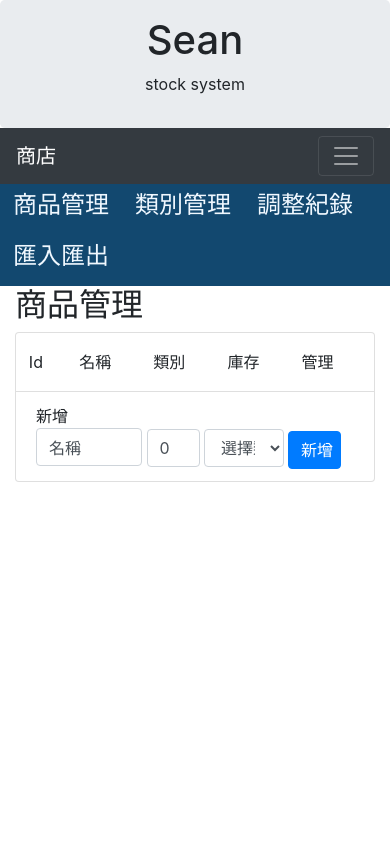
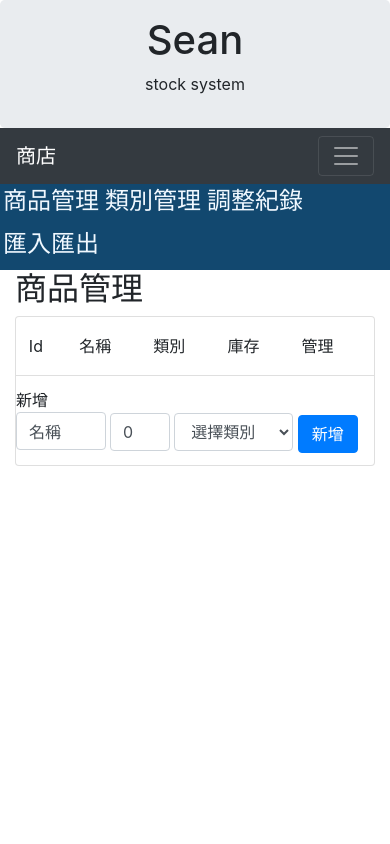
Before and after one commit to Seanlin2/StockSystem, a plain HTML site: page StockSystem/StockSystem.html in a window 390 px wide. Shown: the top 844 px of the page. Drawn offline with nearby package versions, Linux system fonts and the light colour scheme.

Commit message:
Update StockSystem.html

```diff
--- a/StockSystem/StockSystem.html
+++ b/StockSystem/StockSystem.html
@@ -77,6 +77,9 @@
             .narcol{
                 padding: 12px 0px;
             }
+            .mop{
+                padding: 2px;
+            }
         }
         @media only screen and (min-width: 576px) {
             .left_menu .btn {
@@ -140,7 +143,7 @@
                 <div class="row">
 
                     <div class="left_menu col-sm-2">
-                        <div v-for="item in LeftMenu" @click="ShowPage(item);" class="btn ">
+                        <div v-for="item in LeftMenu" @click="ShowPage(item);" class="btn mop">
                             <h4>{{item.name}}</h6>
                         </div>
                     </div>
@@ -166,12 +169,12 @@
                                         <input class="" type="button" name="add" value="+" @Click="AddItemNb(item)">
                                     </div>
                                 </li>
-                                <li class="list-group-item add" >
+                                <li class="list-group-item add narcol" >
                                     <div>新增</div>
-                                    <input class="form-control col-sm-2 col-4" type="text" name="name" v-model="newItem.name">
+                                    <input class="form-control col-sm-2 col-3" type="text" name="name" v-model="newItem.name">
                                     <input class="form-control col-sm-1 col-2" type="number" name="number" placeholder="初始數量" v-model="newItem.number">
 
-                                    <select name="itemtype" v-model="newItem.typeid" class="form-control col-sm-2 col-3">
+                                    <select name="itemtype" v-model="newItem.typeid" class="form-control col-sm-2 col-4">
                                         <option :value="null" disabled selected>選擇類別</option>
                                         <option v-for="type in DBList[1].data" :value="type.id">
                                             {{type.name}}
```
